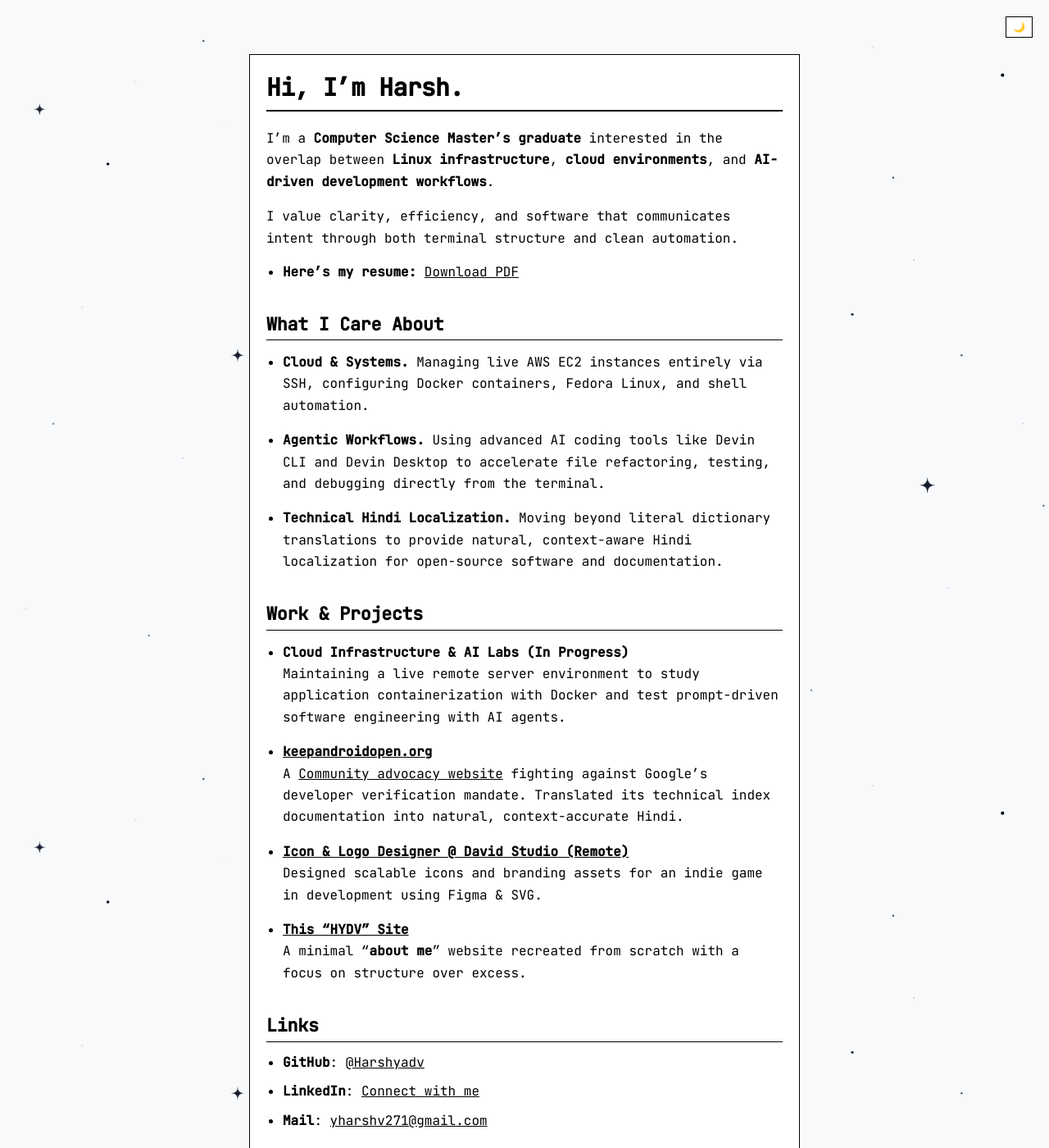
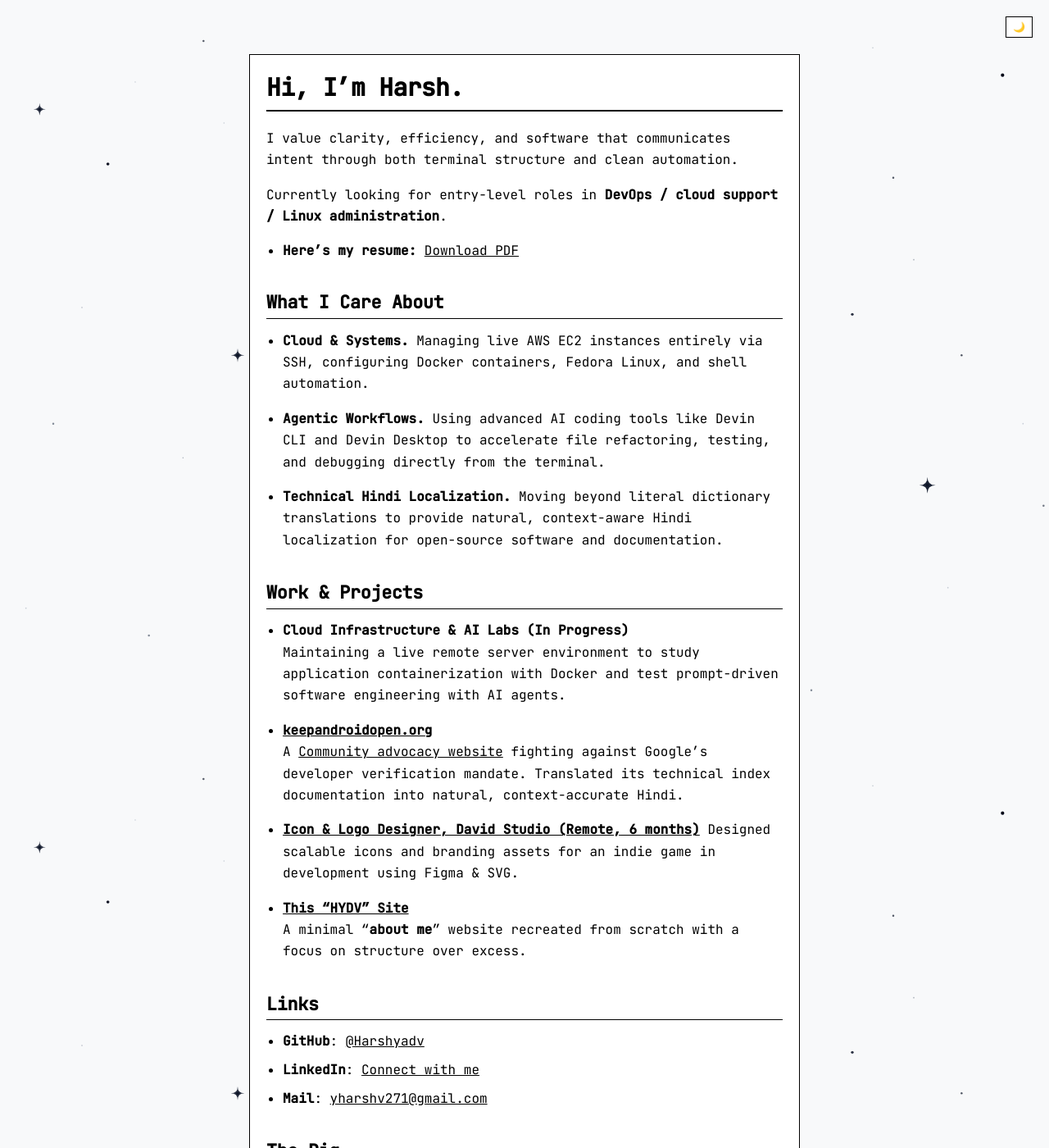
Before and after one commit to Harshyadv/HYDV, a Jekyll site: the page built from index.md, in a window 1280 px wide and 1400 px high. Shown: the whole window at 82% size. Built offline with Jekyll 4.4.1, drawn with Linux system fonts in a browser that asks for light colours; some of the changed text lies outside the part shown.

Commit message:
Update profile intro, experience details, and environment specs in index.md

```diff
--- a/index.md
+++ b/index.md
@@ -4,9 +4,9 @@ layout: default
 
 # Hi, I'm Harsh.
 
-I’m a **Computer Science Master’s graduate** interested in the overlap between **Linux infrastructure**, **cloud environments**, and **AI-driven development workflows**.
+I value clarity, efficiency, and software that communicates intent through both terminal structure and clean automation.
 
-I value clarity, efficiency, and software that communicates intent through both terminal structure and clean automation.
+Currently looking for entry-level roles in **DevOps / cloud support / Linux administration**.
 
 - **Here’s my resume:** [Download PDF](https://drive.google.com/file/d/1pvHQFNa-9xseWLlKV63coBrDGbc0i5sA/view?usp=sharing)
 
@@ -26,7 +26,7 @@ I value clarity, efficiency, and software that communicates intent through both
 - **[keepandroidopen.org](https://keepandroidopen.org/hi)**
   A [Community advocacy website](https://keepandroidopen.org) fighting against Google's developer verification mandate. Translated its technical index documentation into natural, context-accurate Hindi.
 
-- **[Icon & Logo Designer @ David Studio (Remote)](https://github.com/Harshyadv/Minimalist-Game-UI-Asset-Pack-)**
+- **[Icon & Logo Designer, David Studio (Remote, 6 months)](https://github.com/Harshyadv/Minimalist-Game-UI-Asset-Pack-)**
   Designed scalable icons and branding assets for an indie game in development using Figma & SVG.
 
 - **[This "HYDV" Site](https://github.com/Harshyadv/HYDV)**
```
Also changed, not shown: other parts of index.md (+3 -2 lines).
